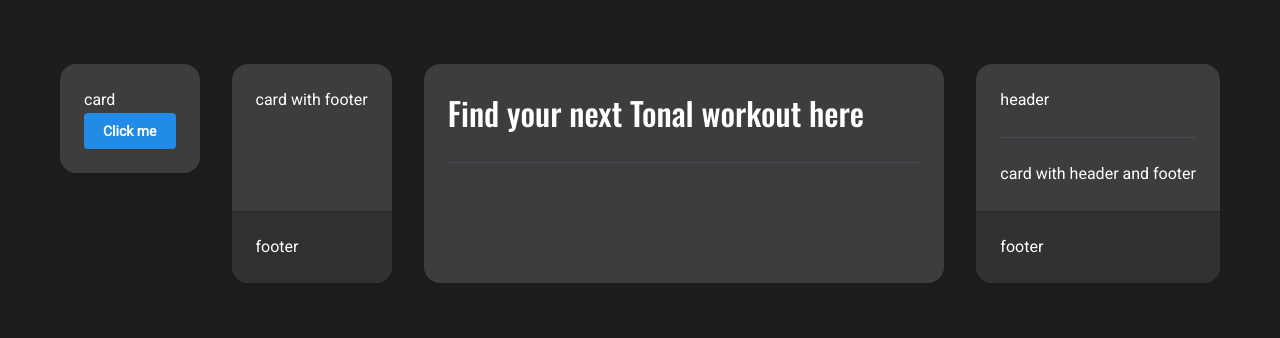
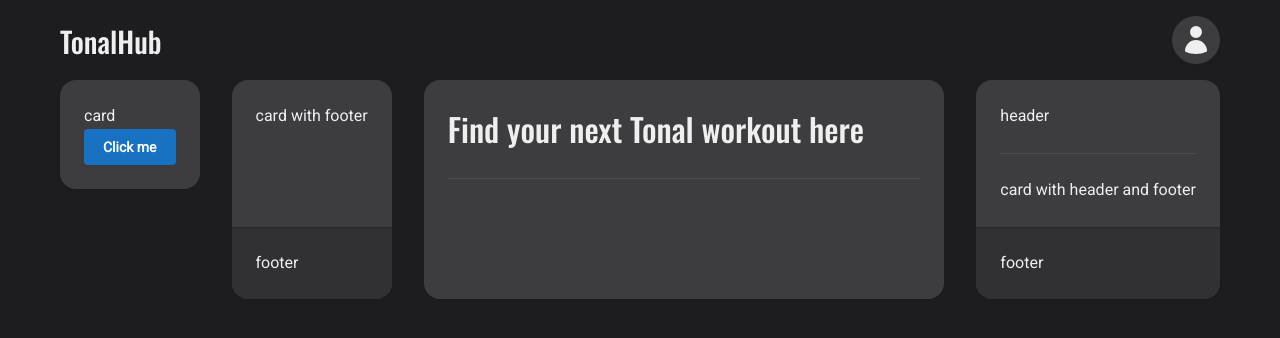
Before and after one commit to dlwiest/tonal-hub, a Next.js app: page / in a window 1280 px wide. Shown: the top 338 px of the page. Built offline with nearby package versions, Linux system fonts and the light colour scheme.

Commit message:
Added app header

```diff
--- a/package.json
+++ b/package.json
@@ -10,6 +10,7 @@
     "test": "jest"
   },
   "dependencies": {
+    "@heroicons/react": "^2.1.4",
     "@mantine/core": "^7.10.2",
     "@mantine/hooks": "^7.10.2",
     "next": "14.2.4",
--- /dev/null
+++ b/src/app/(main)/layout.tsx
@@ -0,0 +1,14 @@
+import AppHeader from '@/components/layout/AppHeader/AppHeader';
+
+const AppMainLayout = ({ children }: { children: React.ReactNode }) => {
+    return (
+        <>
+            <AppHeader />
+            <main>
+                {children}
+            </main>
+        </>
+    )
+}
+
+export default AppMainLayout;
--- a/src/app/(main)/page.module.css
+++ b/src/app/(main)/page.module.css
@@ -1,6 +1,5 @@
 .main {
     display: flex;
-    margin-top: 4rem;
     flex-wrap: wrap;
     gap: 1rem;
 }
--- a/src/app/globals.css
+++ b/src/app/globals.css
@@ -11,7 +11,11 @@
   --color-gray: #3d3d3f;
   --color-light-gray: #4c4b50;
   --color-lighter-gray: #a1a1a1;
-  --color-white: #fff;
+  --color-white: #efefef;
+
+  --drop-shadow-sm: drop-shadow(0 1px 1px rgb(0 0 0 / 0.05));
+  --drop-shadow-md: drop-shadow(0 4px 3px rgb(0 0 0 / 0.07)) drop-shadow(0 2px 2px rgb(0 0 0 / 0.06));
+  --drop-shadow-lg: drop-shadow(0 10px 8px rgb(0 0 0 / 0.04)) drop-shadow(0 4px 3px rgb(0 0 0 / 0.1));
 
   font-size: 16px;
 }
@@ -27,3 +31,28 @@
   font-weight: 500;
   margin: 0;
 }
+
+button {
+  cursor: pointer;
+}
+
+.mantine-button {
+  filter: var(--drop-shadow-sm);
+}
+
+.mantine-button:active {
+  filter: none;
+}
+
+/* Utility */
+.drop-shadow-sm {
+  filter: var(--drop-shadow-sm);
+}
+
+.drop-shadow-md {
+  filter: var(--drop-shadow-md);
+}
+
+.drop-shadow-lg {
+  filter: var(--drop-shadow-lg);
+}
--- a/src/app/layout.tsx
+++ b/src/app/layout.tsx
@@ -1,10 +1,11 @@
 import type { Metadata } from "next";
 import { Oswald, Roboto } from "next/font/google";
-import { MantineProvider, ColorSchemeScript } from "@mantine/core";
+import { ColorSchemeScript } from "@mantine/core";
 
 import '@mantine/core/styles.css';
 import "./globals.css";
 import styles from "./layout.module.css";
+import Providers from './providers';
 
 const oswaldMedium = Oswald({
     subsets: ["latin"],
@@ -36,11 +37,11 @@
                 <ColorSchemeScript />
             </head>
             <body className={`${oswaldMedium.variable} ${roboto.variable}`}>
-                <MantineProvider>
+                <Providers>
                     <div className={styles.container}>
                         {children}
                     </div>
-                </MantineProvider>
+                </Providers>
             </body>
         </html>
     );
--- /dev/null
+++ b/src/app/providers.tsx
@@ -0,0 +1,23 @@
+'use client';
+
+import { Button, MantineProvider, createTheme } from "@mantine/core";
+
+const theme = createTheme({
+    components: {
+        Button: Button.extend({
+            classNames: {
+                root: 'mantine-button',
+            }
+        })
+    }
+});
+
+const Providers = ({ children }: { children: React.ReactNode }) => {
+    return (
+        <MantineProvider defaultColorScheme="dark" theme={theme}>
+            {children}
+        </MantineProvider>
+    );
+};
+
+export default Providers;
--- a/src/components/core/Card/Card.module.css
+++ b/src/components/core/Card/Card.module.css
@@ -5,7 +5,6 @@
     flex-direction: column;
     justify-content: space-between;
     padding: 1.5rem;
-    filter: drop-shadow(0 1px 2px rgb(0 0 0 / 0.1)) drop-shadow(0 1px 1px rgb(0 0 0 / 0.06));
 }
 
 .main:has(.footer) {
--- a/src/components/core/Card/Card.tsx
+++ b/src/components/core/Card/Card.tsx
@@ -6,7 +6,7 @@
 // Main
 const Card: React.FC<CardProps> & { Footer: React.FC<CardProps> } & { Header: React.FC<CardProps> } = ({ children, className, ...rest }) => {
     return (
-        <div className={`${styles.main} ${className}`} {...rest}>
+        <div className={`${styles.main} drop-shadow-sm ${className}`} {...rest}>
             {children}
         </div>
     );
--- /dev/null
+++ b/src/components/layout/AppHeader/AppHeader.module.css
@@ -0,0 +1,19 @@
+.main {
+    display: flex;
+}
+
+.nav {
+    align-items: flex-end;
+    display: flex;
+    justify-content: space-between;
+    padding: 1rem 0;
+    width: 100%;
+}
+
+.logo {
+    color: var(--color-white);
+    font-family: var(--font-oswald-medium);
+    font-size: 1.8rem;
+    font-weight: 500;
+    text-decoration: none;
+}
--- /dev/null
+++ b/src/components/layout/AppHeader/AppHeader.tsx
@@ -0,0 +1,20 @@
+import Link from 'next/link';
+
+import styles from './AppHeader.module.css';
+import AppHeaderUserButton from '../AppHeaderUserButton/AppHeaderUserButton';
+
+const AppHeader = () => {
+    return (
+        <header className={styles.main}>
+            <nav className={styles.nav}>
+                <Link className={styles.logo} href="/">
+                    TonalHub
+                </Link>
+
+                <AppHeaderUserButton />
+            </nav>
+        </header>
+    )
+}
+
+export default AppHeader;
--- /dev/null
+++ b/src/components/layout/AppHeaderUserButton/AppHeaderUserButton.module.css
@@ -0,0 +1,19 @@
+.button {
+    align-items: center;
+    background-color: var(--color-gray);
+    border: none;
+    border-radius: 100%;
+    display: flex;
+    height: 3rem;
+    justify-content: center;
+    width: 3rem;
+}
+
+.button:active {
+    filter: none;
+}
+
+.icon {
+    color: var(--color-white);
+    height: 2rem;
+}
--- /dev/null
+++ b/src/components/layout/AppHeaderUserButton/AppHeaderUserButton.tsx
@@ -0,0 +1,21 @@
+'use client'
+
+import { useRouter } from 'next/navigation';
+import { UserIcon } from '@heroicons/react/24/solid';
+import styles from './AppHeaderUserButton.module.css';
+
+export default function AppHeaderUserButton() {
+    const router = useRouter();
+
+    const handleClick = () => {
+        router.push('/login');
+    };
+
+    return (
+        <div className={styles.main}>
+            <button className={`${styles.button} drop-shadow-sm`} onClick={handleClick}>
+                <UserIcon className={styles.icon} />
+            </button>
+        </div>
+    );
+};
```
Also changed, not shown: 1 other file (tests, documents, lock files or other folders).
